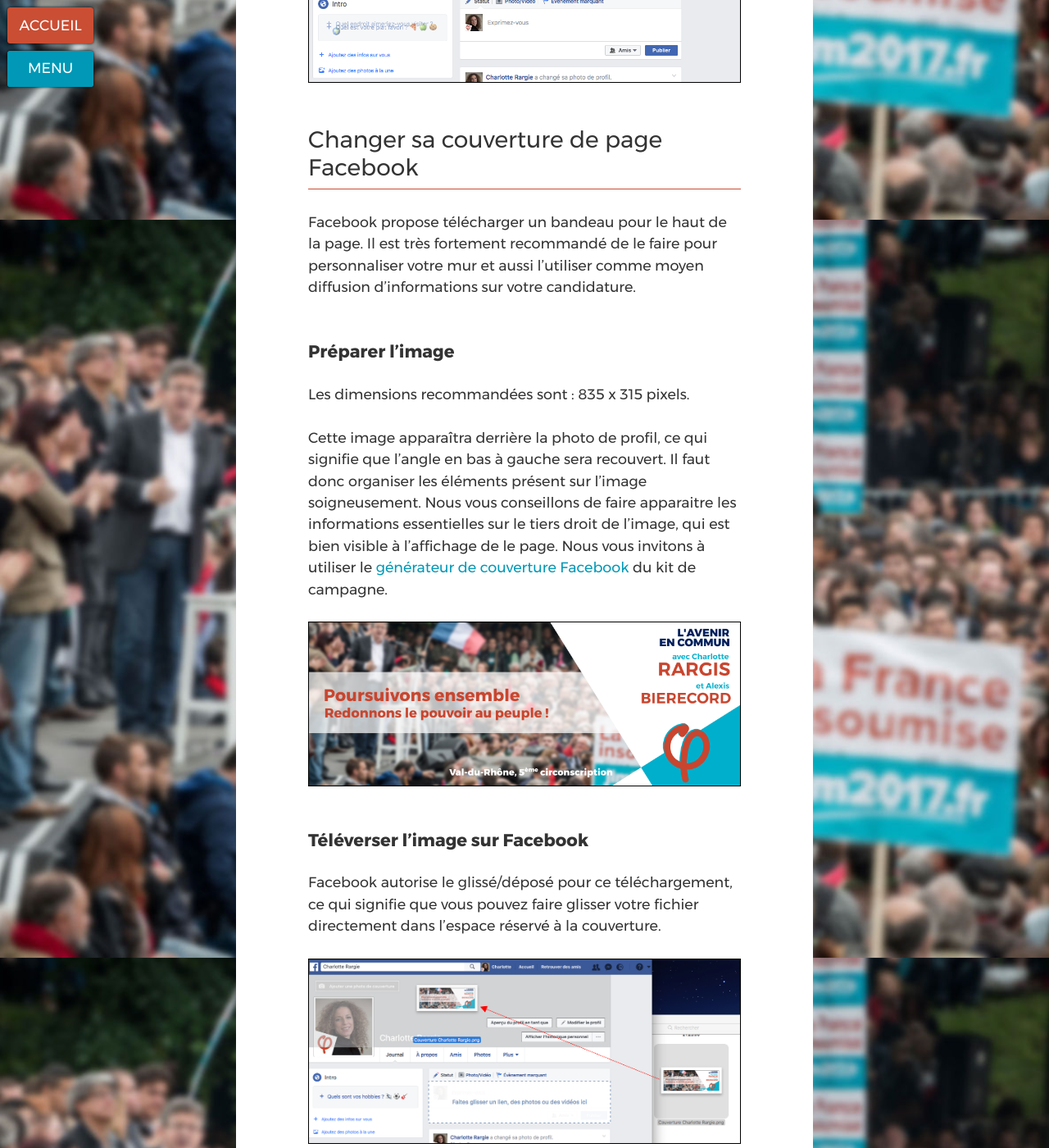
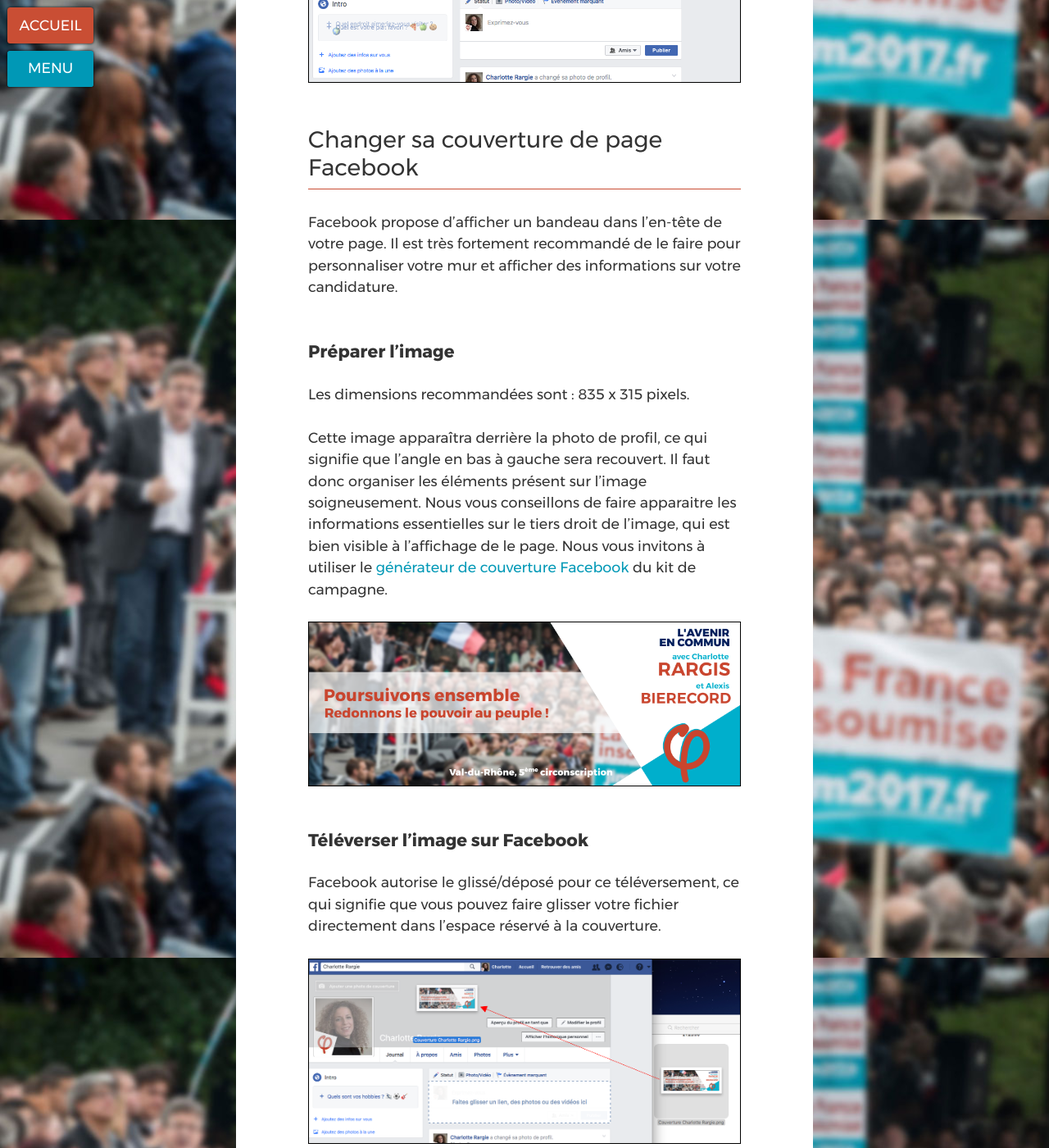
Before and after one commit to ryuran/kitcampagne.fi, a Jekyll site: the page built from _cat_reseauxsociaux/facebook-theme.md, in a window 1280 px wide and 1400 px high, scrolled down 3332 px. Shown: the whole window at 82% size. Built offline with Jekyll 4.4.1, drawn with Linux system fonts in a browser that asks for light colours; some of the changed text lies outside the part shown.

Commit message:
Corrections et amélioration du texte

```diff
--- a/_cat_reseauxsociaux/facebook-theme.md
+++ b/_cat_reseauxsociaux/facebook-theme.md
@@ -15,7 +15,7 @@
 
 ### Préparer sa photo
 
-Les dimensions optimales pour une photo de profil sont : 512 x 512 pixels. Avant de la télécharger sur votre page Facebook, il est conseillé de la recadrer à la bonne dimension. Pour cela, vous pouvez utiliser un service en ligne comme [iloveimg.com](http://www.iloveimg.com/fr/recadrer-image).
+Les dimensions optimales pour une photo de profil sont : 512 x 512 pixels. Avant de la téléverser sur votre page Facebook, il est conseillé de la recadrer à la bonne dimension. Pour cela, vous pouvez utiliser un service en ligne comme [iloveimg.com](http://www.iloveimg.com/fr/recadrer-image).
 
 Une fois recadrée, il vous faudra ajouter le symbole Phi sur votre avatar en utilisant [l’outil de génération de photo de profil de ce kit de campagne](/reseauxsociaux/generer-photo-profil/)
 
@@ -46,7 +46,7 @@
 
 ## Changer sa couverture de page Facebook
 
-Facebook propose télécharger un bandeau pour le haut de la page. Il est très fortement recommandé de le faire pour personnaliser votre mur et aussi l'utiliser comme moyen diffusion d'informations sur votre candidature.
+Facebook propose d’afficher un bandeau dans l'en-tête de votre page. Il est très fortement recommandé de le faire pour personnaliser votre mur et afficher des informations sur votre candidature.
 
 ### Préparer l’image
 
@@ -59,7 +59,7 @@
 
 ### Téléverser l’image sur Facebook
 
-Facebook autorise le glissé/déposé pour ce téléchargement, ce qui signifie que vous pouvez faire glisser votre fichier directement dans l’espace réservé à la couverture.
+Facebook autorise le glissé/déposé pour ce téléversement, ce qui signifie que vous pouvez faire glisser votre fichier directement dans l’espace réservé à la couverture.
 
 ![Changer sa photo de couverture Facebook - Etape 1](/assets/images/screenshots/facebook-addcover1.png)
 
```
